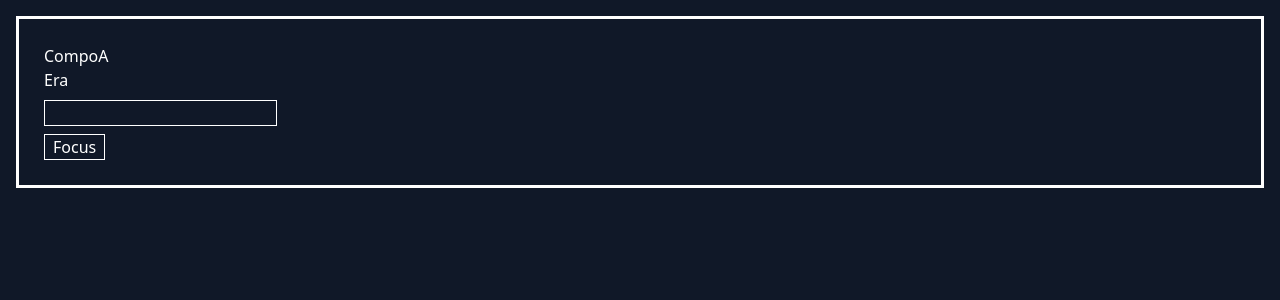
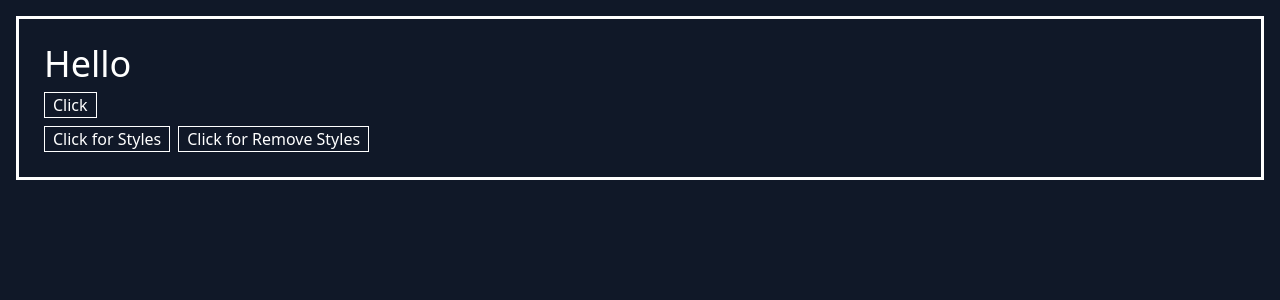
Before and after one commit to Eran2001/react-course, a React (Vite) app: page / in a window 1280 px wide. Shown: the top 300 px of the page. Built offline with nearby package versions, Linux system fonts and the light colour scheme.

Commit message:
add some styles using yseRef

```diff
--- a/src/CompoA.jsx
+++ b/src/CompoA.jsx
@@ -1,21 +1,48 @@
-import { useRef, useState } from "react";
+import { useRef } from "react";
 
 const CompoA = () => {
-  const [name] = useState("Era");
   const inputRef = useRef(null);
+  const divRef = useRef(null);
 
-  const focusInput = () => inputRef.current.focus();
+  const colorRef = () => {
+    inputRef.current.style.color = "yellow";
+  };
+
+  const handleClick = () => {
+    if (divRef.current) {
+      divRef.current.style.backgroundColor = "#ff0f4f";
+      divRef.current.style.transform = "scale(1.1)";
+      divRef.current.style.transition = "all 0.3s ease";
+    }
+  };
+
+  const removeClick = () => {
+    if (divRef.current) {
+      divRef.current.style.backgroundColor = "";
+      divRef.current.style.transform = "scale(1)";
+      divRef.current.style.transition = "all 0.7s ease";
+    }
+  };
 
   return (
-    <div className="box">
-      <h1>CompoA</h1>
-      <h2>{name}</h2>
-      <input className="border border-white mt-2" ref={inputRef} type="text" />
+    <div className="box" ref={divRef}>
+      <h1 className="text-4xl" ref={inputRef}>
+        Hello
+      </h1>
       <button
         className="block border border-white mt-2 px-2"
-        onClick={focusInput}
+        onClick={colorRef}
       >
-        Focus
+        Click
+      </button>
+      <button className=" border border-white mt-2 px-2" onClick={handleClick}>
+        Click for Styles
+      </button>
+      <button
+        className="ml-2 border border-white mt-2 px-2"
+        onClick={removeClick}
+      >
+        Click for Remove Styles
       </button>
     </div>
   );
```
